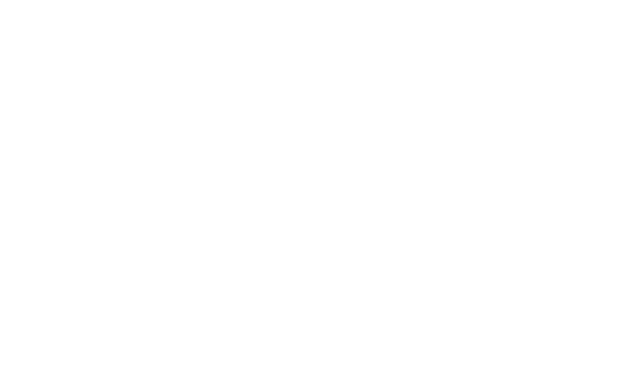
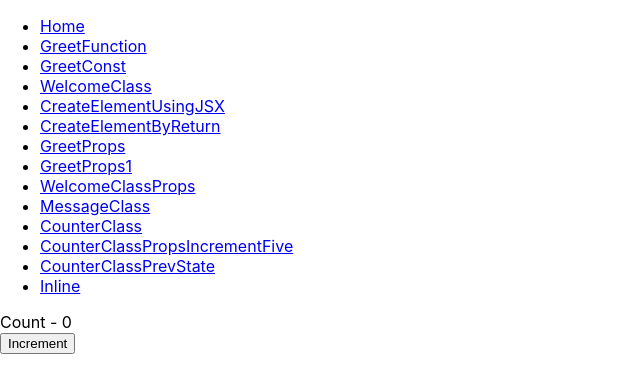
Before and after one commit to manumit-mukund/react_repository, a React (Create React App) app in the folder hello-world-app/: page /CounterClass in a window 1280 px wide. Before the commit this address had no page. Shown: the top 392 px of the page, without its empty margins (0-640 px from the left). Built offline with nearby package versions, Linux system fonts and the light colour scheme; the HTML template or start-up script is replaced by a standard one.

Commit message:
Commit changes...

```diff
--- a/hello-world-app/src/App.js
+++ b/hello-world-app/src/App.js
@@ -1,7 +1,7 @@
 import React from 'react';
 //import ReactDOM from 'react-dom';
 import { BrowserRouter, Routes, Route } from "react-router-dom";
-import { GreetFunction, GreetConst, WelcomeClass, CreateElementUsingJSX, CreateElementByReturn, GreetProps, WelcomeClassProps, MessageClass, Inline, Home, Layout } from './components/pages';
+import { GreetFunction, GreetConst, WelcomeClass, CreateElementUsingJSX, CreateElementByReturn, GreetProps, WelcomeClassProps, MessageClass, CounterClass, CounterClassPropsIncrementFive, CounterClassPrevState, Inline, Home, Layout } from './components/pages';
 
 
 function App() {
@@ -21,6 +21,9 @@
           <Route path="GreetProps1" element={<GreetProps name="Ram1" heroName='God Ram1'><button>Action</button> </GreetProps>} />
           <Route path="WelcomeClassProps" element={<WelcomeClassProps name="Ram" heroName='God Ram'><button>Acrion</button> </WelcomeClassProps>} />
           <Route path="MessageClass" element={<MessageClass />} />
+          <Route path="CounterClass" element={<CounterClass />} />
+          <Route path="CounterClassPropsIncrementFive" element={<CounterClassPropsIncrementFive />} />
+          <Route path="CounterClassPrevState" element={<CounterClassPrevState />} />
           <Route path="Inline" element={<Inline />} />
         </Route>
       </Routes>
--- a/hello-world-app/src/components/CounterClass.js
+++ b/hello-world-app/src/components/CounterClass.js
@@ -5,6 +5,7 @@
     constructor(props) {
 
         super(props)
+
         this.state = {
             count: 0
         }
@@ -19,7 +20,7 @@
 
         }, () => { console.log('Callback value', this.state.count) })
 
-        console.log(this.state.count)
+        console.log('this.state.count =', this.state.count)
 
     }
 
--- a/hello-world-app/src/components/CounterClassPrevState.js
+++ b/hello-world-app/src/components/CounterClassPrevState.js
@@ -5,7 +5,9 @@
     constructor(props) {
 
         super(props)
+
         this.state = {
+
             count: 0
         }
     }
@@ -17,7 +19,7 @@
             count: prevState.count + 1
         }))
 
-        console.log(this.state.count)
+        console.log('this.state.count = ', this.state.count)
 
     }
 
--- a/hello-world-app/src/components/Layout.js
+++ b/hello-world-app/src/components/Layout.js
@@ -37,6 +37,15 @@
             <Link to="/MessageClass">MessageClass</Link>
           </li>
           <li>
+            <Link to="/CounterClass">CounterClass</Link>
+          </li>
+          <li>
+            <Link to="/CounterClassPropsIncrementFive">CounterClassPropsIncrementFive</Link>
+          </li>
+          <li>
+            <Link to="/CounterClassPrevState">CounterClassPrevState</Link>
+          </li>
+          <li>
             <Link to="/Inline">Inline</Link>
           </li>
         </ul>
--- a/hello-world-app/src/components/pages.js
+++ b/hello-world-app/src/components/pages.js
@@ -10,6 +10,9 @@
 import GreetProps from './GreetProps';
 import WelcomeClassProps from './WelcomeClassProps';
 import MessageClass from './MessageClass';
+import CounterClass from './CounterClass';
+import CounterClassPropsIncrementFive from './CounterClassPropsIncrementFive';
+import CounterClassPrevState from './CounterClassPrevState';
 
 export {
 
@@ -21,6 +24,9 @@
     GreetProps,
     WelcomeClassProps,
     MessageClass,
+    CounterClass,
+    CounterClassPropsIncrementFive,
+    CounterClassPrevState,
     Inline,
     Stylesheet,
     Home,
```
